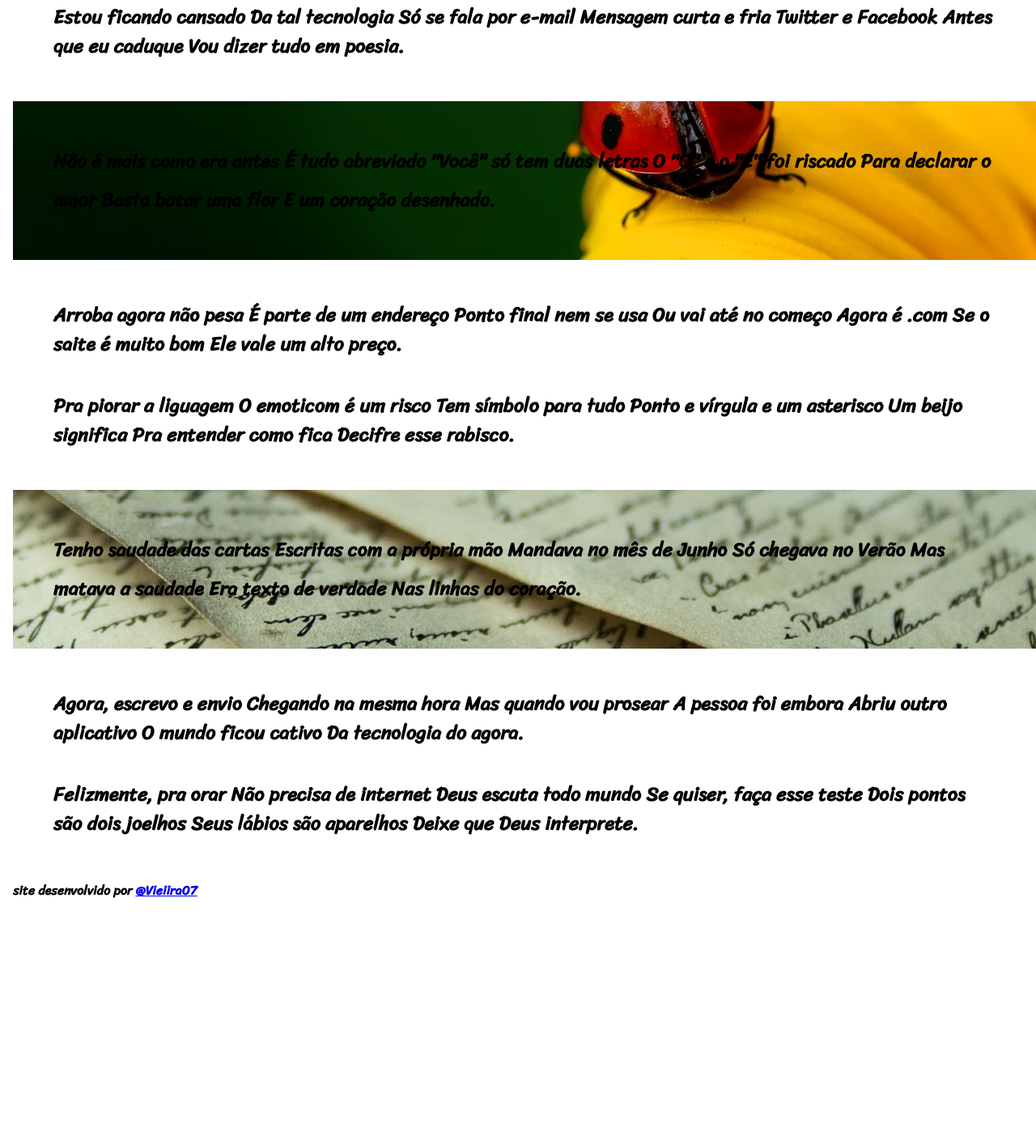
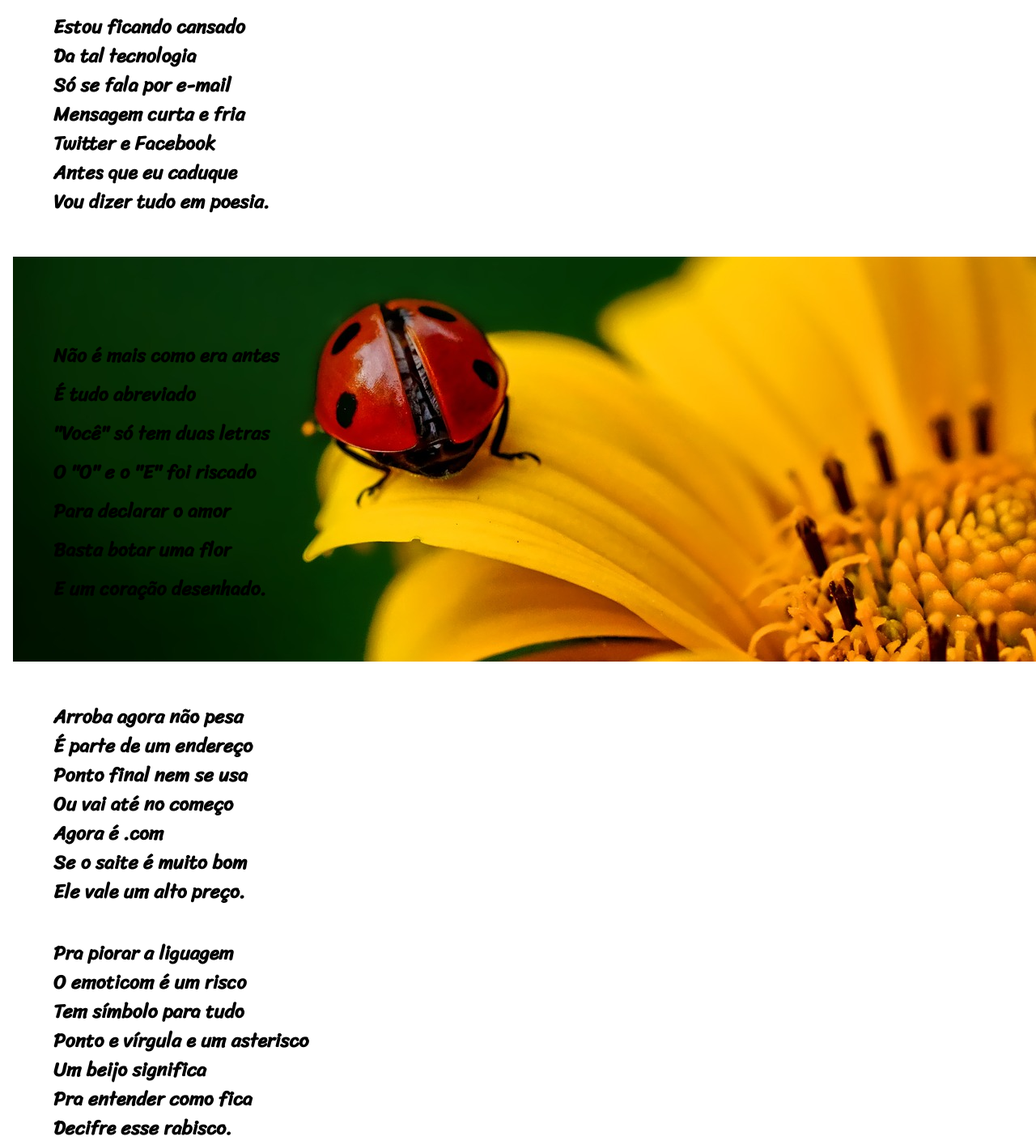
Before and after one commit to Vieiira07/Projeto-Cordel, a plain HTML site: page index.html in a window 1280 px wide. Shown: the part 244-1658 px from the top of the page at 81% size. Before the commit the page ends 1390 px from the top, so only its background shows below. Drawn offline with Linux system fonts and the light colour scheme.

Commit message:
projeto atualizado

```diff
--- a/index.html
+++ b/index.html
@@ -15,7 +15,7 @@
             Cordel Moderno
         </h1>
         <p>
-            Por <strong>Milton Duarte</strong>
+            Por <strong><a href="https://www.recantodasletras.com.br/poesias/3186743" target="_blank">Milton Duarte</a></strong>
         </p>
     </header>
     <main>
@@ -23,80 +23,80 @@
             <article>
                 <div class="white">
                     <p>
-                        Estou ficando cansado
-                        Da tal tecnologia
-                        Só se fala por e-mail
-                        Mensagem curta e fria
-                        Twitter e Facebook
-                        Antes que eu caduque
+                        Estou ficando cansado <br>
+                        Da tal tecnologia <br>
+                        Só se fala por e-mail <br>
+                        Mensagem curta e fria <br>
+                        Twitter e Facebook <br>
+                        Antes que eu caduque <br>
                         Vou dizer tudo em poesia.
                     </p>
                 </div>
                 <div class="image1">
-                    <p>
-                        Não é mais como era antes
-                        É tudo abreviado
-                        "Você" só tem duas letras
-                        O "O" e o "E" foi riscado
-                        Para declarar o amor
-                        Basta botar uma flor
+                    <p> <br>
+                        Não é mais como era antes <br>
+                        É tudo abreviado <br>
+                        "Você" só tem duas letras <br>
+                        O "O" e o "E" foi riscado <br>
+                        Para declarar o amor <br>
+                        Basta botar uma flor <br>
                         E um coração desenhado.
                     </p>
                 </div>
                 <div class="white">
                     <p>
-                        Arroba agora não pesa
-                        É parte de um endereço
-                        Ponto final nem se usa
-                        Ou vai até no começo
-                        Agora é .com
-                        Se o saite é muito bom
+                        Arroba agora não pesa <br>
+                        É parte de um endereço <br>
+                        Ponto final nem se usa <br>
+                        Ou vai até no começo <br>
+                        Agora é .com <br>
+                        Se o saite é muito bom <br>
                         Ele vale um alto preço.
                     </p>
                     <p class="espaço">
-                        Pra piorar a liguagem
-                        O emoticom é um risco
-                        Tem símbolo para tudo
-                        Ponto e vírgula e um asterisco
-                        Um beijo significa
-                        Pra entender como fica
+                        Pra piorar a liguagem <br>
+                        O emoticom é um risco <br>
+                        Tem símbolo para tudo <br>
+                        Ponto e vírgula e um asterisco <br>
+                        Um beijo significa <br>
+                        Pra entender como fica <br>
                         Decifre esse rabisco.
                     </p>
                 </div>
                 <div class="image2">
                     <p>
-                        Tenho saudade das cartas
-                        Escritas com a própria mão
-                        Mandava no mês de Junho
-                        Só chegava no Verão
-                        Mas matava a saudade
-                        Era texto de verdade
+                        Tenho saudade das cartas <br>
+                        Escritas com a própria mão <br>
+                        Mandava no mês de Junho <br>
+                        Só chegava no Verão <br>
+                        Mas matava a saudade <br>
+                        Era texto de verdade <br>
                         Nas linhas do coração.
                     </p>
                 </div>
                 <div class="white">
                     <p>
-                        Agora, escrevo e envio
-                        Chegando na mesma hora
-                        Mas quando vou prosear
-                        A pessoa foi embora
-                        Abriu outro aplicativo
-                        O mundo ficou cativo
+                        Agora, escrevo e envio <br>
+                        Chegando na mesma hora <br>
+                        Mas quando vou prosear <br>
+                        A pessoa foi embora <br>
+                        Abriu outro aplicativo <br>
+                        O mundo ficou cativo <br>
                         Da tecnologia do agora.
                     </p>
                     <p class="espaço">
-                        Felizmente, pra orar
-                        Não precisa de internet
-                        Deus escuta todo mundo
-                        Se quiser, faça esse teste
-                        Dois pontos são dois joelhos
-                        Seus lábios são aparelhos
+                        Felizmente, pra orar <br>
+                        Não precisa de internet <br>
+                        Deus escuta todo mundo <br>
+                        Se quiser, faça esse teste <br>
+                        Dois pontos são dois joelhos <br>
+                        Seus lábios são aparelhos <br>
                         Deixe que Deus interprete.
                     </p>
                 </div>
             </article>
             <footer>
-                site desenvolvido por <a href="#">@Vieiira07</a>
+                site desenvolvido por <a href="https://github.com/Vieiira07">@Vieiira07</a>
             </footer>
         </section>
     </main>
--- a/style.css
+++ b/style.css
@@ -9,7 +9,6 @@
     --fonte2: 'Passion One', cursive;
     --fonte3: 'Sriracha', cursive;
 }
-
 *{
     margin: 0px;
     padding: 0px;
@@ -19,16 +18,19 @@ header{
     background-color: black;
     color: white;
     font-family: var(--fonte2);
-    font-size: 3em;
+    font-size: 3.2em;
     text-align: center;
     padding: 1.3em;
-    margin: auto;
 }
 header p{
     color: white;
     font-size: 16px;
     text-align: center;
     font-family: var(--fonte1);
+}
+header p a{
+    color: white;
+    text-decoration: none;
 }
 section{
     padding-left: 2vh;
@@ -46,23 +48,36 @@ section{
     margin: auto;
 }
 .image1{
-    background: black url(imagens/background001.jpg) center center no-repeat fixed;
+    background: black url(imagens/background001.jpg) center right no-repeat fixed;
+    min-height: 400px;
     line-height: 2em;
     font-size:1.5em ;
     text-align: left;
     padding: 50px;
     margin: auto;
-    display: inline-block;
 }
 .image2{
     background: black url(imagens/background002.jpg) center center no-repeat fixed;
+    min-height: 400px;
     line-height: 2em;
     font-size:1.5em ;
     text-align: left;
     padding: 50px;
-    margin: auto;0
+    margin: auto;
 }
 .espaço{
     padding-top: 40px ;
 }
+footer{
+    background-color: black;
+    color: white;
+    text-align: center;
+}
+  footer > a{
+    text-decoration: none;
+    color: white;
+   }
+   a:hover{
+    text-decoration: underline;
+   }
 /*shorthand - color > image > position > repeat >attachment  */
```
